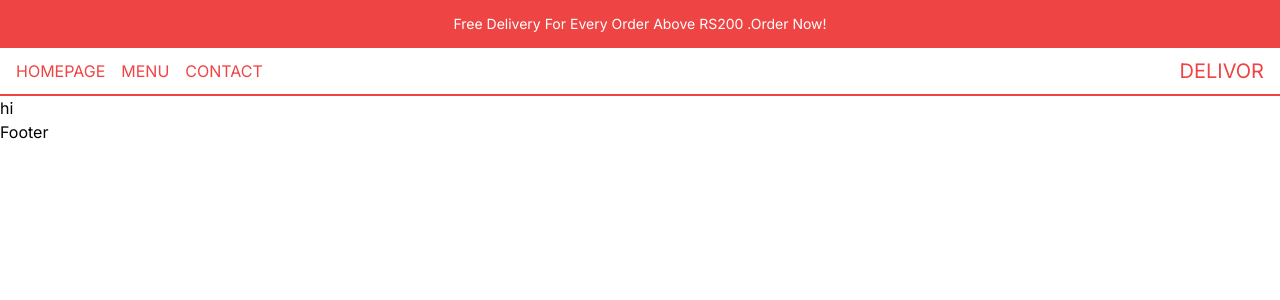
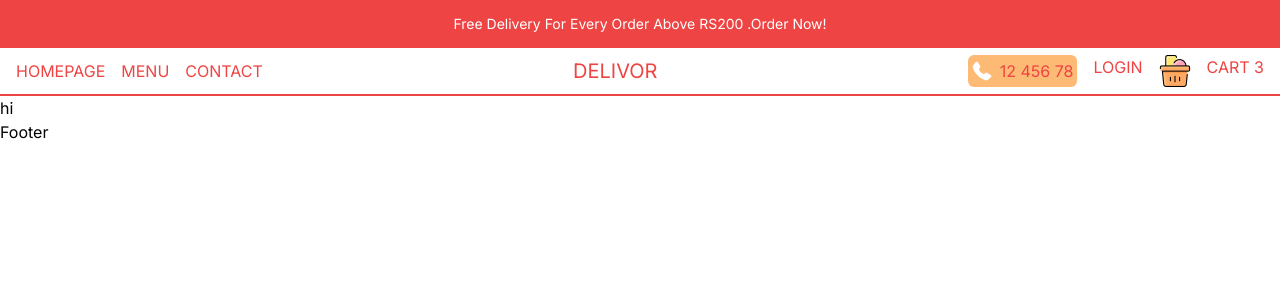
Before and after one commit to Ajay-v44/Delivor, a Next.js app: page / in a window 1280 px wide. Shown: the top 300 px of the page. Built offline with nearby package versions, Linux system fonts and the light colour scheme.

Commit message:
nav bar updated

```diff
--- a/app/components/NavBar.tsx
+++ b/app/components/NavBar.tsx
@@ -1,8 +1,11 @@
 import Link from 'next/link'
 import React from 'react'
 import Menu from './Menu'
+import CartIcon from './CartIcon'
+import Image from 'next/image';
 
 const NavBar = () => {
+  const user = false
   return (
     <div className='h-12 text-red-500 p-4 flex  items-center justify-between border-b-2 border-b-red-500 uppercase'>
       <div className='hidden md:flex gap-4 '>
@@ -17,9 +20,20 @@ const NavBar = () => {
       {/*MOBILE MENU */}
       <div className='md:hidden'>
         <Menu />
+        </div>
+        {/* Right links */}
+        <div className='hidden md:flex gap-4  item-center '>
+          <div className='flex items-center gap-2 cursor-pointer bg-orange-300 px-1 rounded-md'>
+            <Image src="/phone.png" alt="" width={20} height={20} />
+            <span>12 456 78</span>
+          </div>
+          {!user ? (
+            <Link href='/login'>Login</Link>
+          ) : (<Link href='/Orders'>orders</Link>)}
+          <CartIcon />
       </div>
     </div>
-  )
-}
+  );
+};
 
 export default NavBar
```
